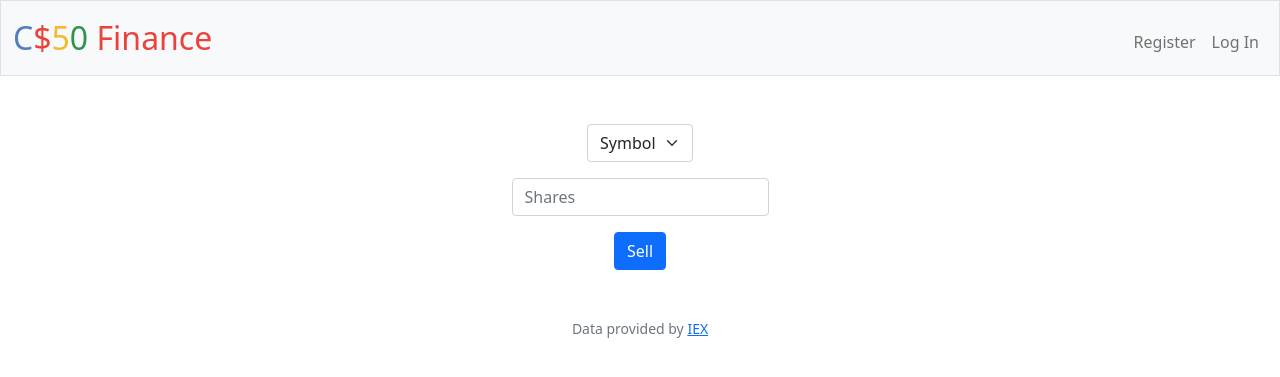
After one commit to Bharat1298/CS50, a Flask app: template finance/templates/sell.html in a window 1280 px wide. The commit adds this page. Shown: the top 377 px of the page. Run offline with Flask 3, Linux system fonts and the light colour scheme; the template is opened without the code that fills it, so the values that code supplies are empty; some libraries are stand-ins or nearby versions.

Commit message:
Fri, Aug 11, 2023, 2:42 PM -04:00

```diff
--- a/finance/app.py
+++ b/finance/app.py
@@ -13,6 +13,7 @@ app = Flask(__name__)
 
 # Custom filter
 app.jinja_env.filters["usd"] = usd
+app.jinja_env.filters["lookup"] = lookup
 
 # Configure session to use filesystem (instead of signed cookies)
 app.config["SESSION_PERMANENT"] = False
@@ -40,9 +41,9 @@ def index():
 
     name = user[0]["username"]
 
-    purchases = db.execute("SELECT * FROM purchases WHERE userID == ? GROUP BY stock", session["user_id"])
+    purchases = db.execute("SELECT * FROM purchases WHERE userID == ? GROUP BY stock ORDER BY orderTotal DESC", session["user_id"])
 
-    amount = db.execute("SELECT stock, SUM(shares) AS shares FROM purchases GROUP BY stock")
+    amount = db.execute("SELECT stock, SUM(shares) AS shares FROM purchases WHERE userID == ? GROUP BY stock", session["user_id"])
 
     cash = user[0]["cash"]
 
@@ -208,4 +209,8 @@ def register():
 @login_required
 def sell():
     """Sell shares of stock"""
-    return apology("TODO")
+    if request.method == "POST":
+        print(hello)
+
+    else:
+        return render_template("sell.html")
--- /dev/null
+++ b/finance/templates/sell.html
@@ -0,0 +1,25 @@
+{% extends "layout.html" %}
+
+{% block title %}
+    Register
+{% endblock %}
+
+{% block main %}
+<form action="/sell" method="post">
+    <div class="mb-3">
+        <select class="form-select mx-auto w-auto" name="symbol">
+            <option disabled selected>Symbol</option>
+
+                <!-- {% for _ in _%}
+
+
+
+                {% endfor %} -->
+
+        </select>
+    </div>
+    <div class="mb-3">
+        <input autocomplete="off" class="form-control mx-auto w-auto" min="0" name="shares" placeholder="Shares" type="number">
+    </div>
+    <button class="btn btn-primary" type="submit">Sell</button>
+{% endblock %}
```
Also changed, not shown: finance/templates/index.html (+5 -5 lines), finance/finance.db, 2 other files.
